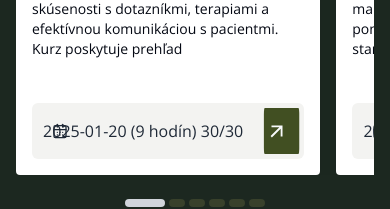
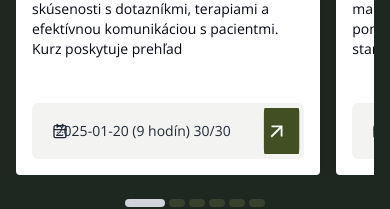
Before and after one commit to dejvidEm/dentistry_courses, a React (Vite) app: page / in a window 390 px wide. Shown: the part 2329-2538 px from the top of the page. Built offline with nearby package versions, Linux system fonts and the light colour scheme.

Commit message:
button update

```diff
--- a/src/components/ui/ArrowButtonCourse.tsx
+++ b/src/components/ui/ArrowButtonCourse.tsx
@@ -30,7 +30,7 @@ const ArrowButtonCourse: React.FC<AnimatedButtonProps> = ({ text, variant = "gre
                  ${textColorClass}`}
     >
     <LuCalendarDays className="z-20 mr-4"/>
-      <span className={`relative text-base -ml-16`}>{text}</span>
+      <span className={`relative text-sm md:text-base -ml-16`}>{text}</span>
       <MdOutlineArrowOutward size={22} className="z-10 text-slate-50"/>
     </button>
   );
```
